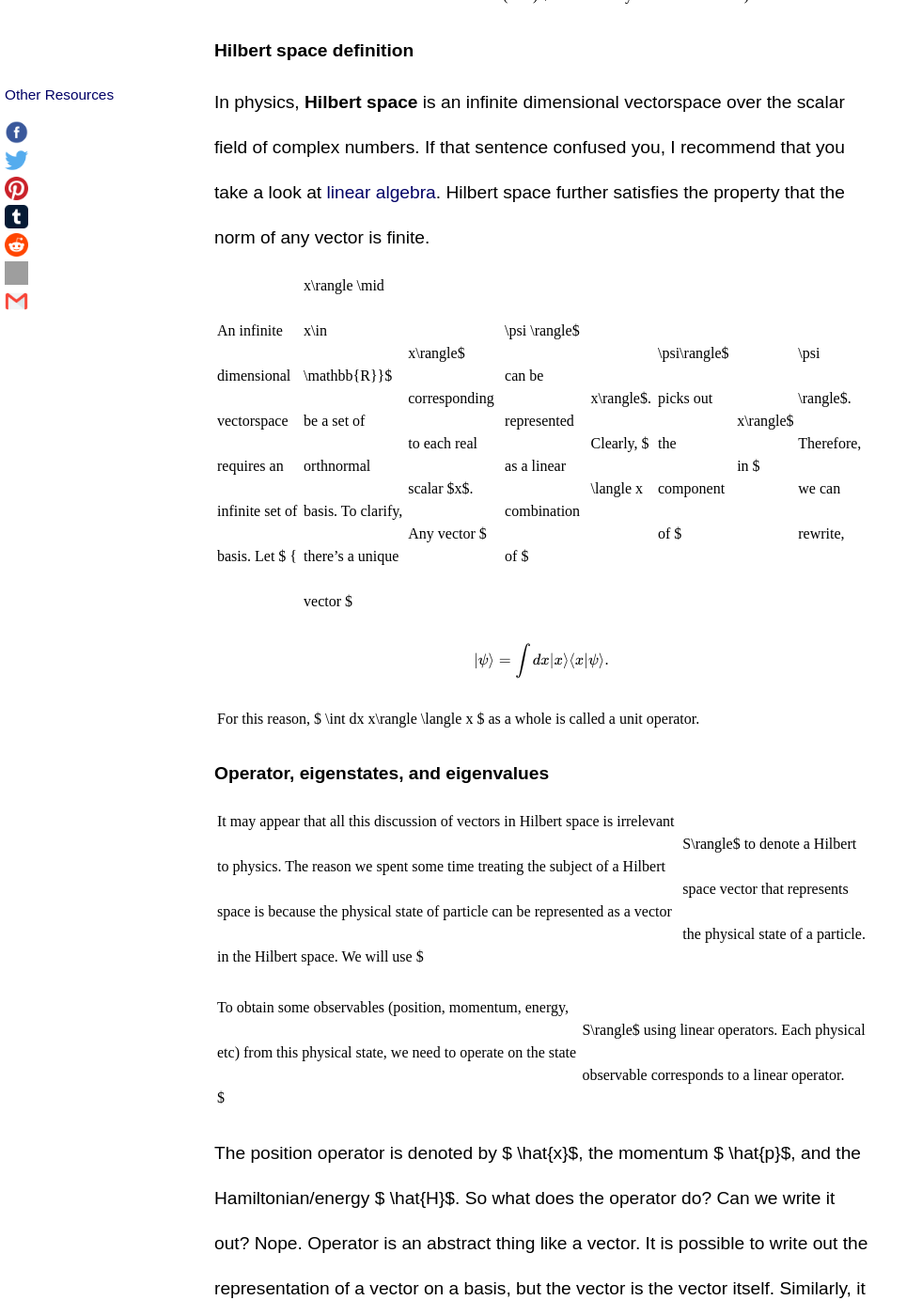
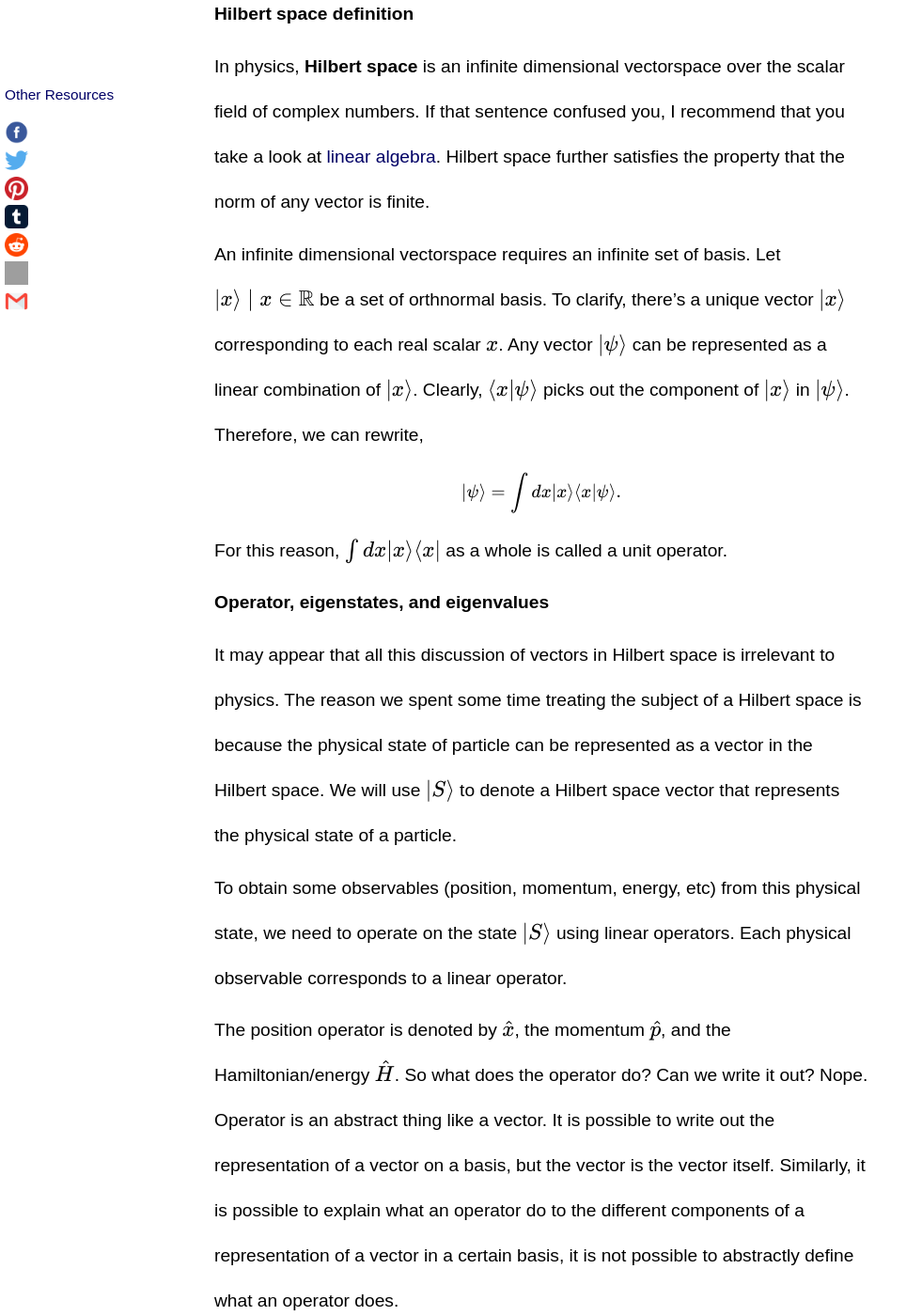
Before and after one commit to IntuitivePhysics/IntuitivePhysics, a Jekyll site: the page built from _posts/2022-10-15-quantum-mechanics-postulative-introduction.md, in a window 1280 px wide and 1400 px high, scrolled down 2351 px. Shown: the whole window at 94% size, without its empty margins (0-981 px from the left). Built offline with Jekyll 4.4.1, drawn with Linux system fonts in a browser that asks for light colours; some of the changed text lies outside the part shown; grey boxes are pictures that could not be loaded.

Commit message:
all fixed

```diff
--- a/_layouts/default.html
+++ b/_layouts/default.html
@@ -20,7 +20,9 @@ layout: compress
 
 <body>
     {{ content }}
-    <script id="MathJax-script" async src="https://cdn.jsdelivr.net/npm/mathjax@3/es5/tex-mml-chtml.js"></script>
+    <link rel="stylesheet" href="/assets/katex/katex.min.css">
+    <script defer src="/assets/katex/katex.min.js"></script>
+    <script defer src="/assets/katex/auto-render.min.js" onload="renderMathInElement(document.body);"></script>
 </body>
 
 </html>
--- a/_posts/2022-10-15-quantum-mechanics-postulative-introduction.md
+++ b/_posts/2022-10-15-quantum-mechanics-postulative-introduction.md
@@ -34,54 +34,54 @@ This is essentially a brief postulative reformulation of the theoretical content
 Vectors are usually represented by a finite dimensional tuple $ (a_1, a_2, a_3) $. It is more general to represent a vector with an integer valued function $f$ such that $f(1)=a_1$, $f(2)=a_2$, $f(3)=a_3$. In other words, the function $f$ takes as input an index and output the value corresponding to that index for the vector.
 
 
-Thus, vectors can be generalized to infinite dimensions $ (a_1,a_2,a_3,\cdots) $ by extending the domain of $f$ to all natural numbers $ \mathbb{N}$. We can further generalize infinite dimensional vectors by making the number of dimensions uncountable--we can allow an index to the vector to be any real number (or even complex number). Thus, any function $f$ could be perceived as a representation of a vector whereby the value corresponding to the $x^\text{th}$ index is $f(x) $. We will henceforth use $ |f\rangle$ to denote a vector that is represented by the function $f$.
+Thus, vectors can be generalized to infinite dimensions $ (a_1,a_2,a_3,\cdots) $ by extending the domain of $f$ to all natural numbers $ \mathbb{N}$. We can further generalize infinite dimensional vectors by making the number of dimensions uncountable--we can allow an index to the vector to be any real number (or even complex number). Thus, any function $f$ could be perceived as a representation of a vector whereby the value corresponding to the $x^\text{th}$ index is $f(x) $. We will henceforth use $ \|f\rangle$ to denote a vector that is represented by the function $f$.
 
 **Inner product**
 
-The **inner product** of two countable vectors $ |a\rangle$, $ |b\rangle$ is represented by,
+The **inner product** of two countable vectors $ \|a\rangle$, $ \|b\rangle$ is represented by,
 
 $$
 \langle a | b\rangle = \sum_i a_i^\star b_i.
 $$
 
-This weird $ \langle a | b\rangle$ notation is called the **bracket notation**. It should be conceived of as an operator $ \langle a|$ operating upon a vector $ |b\rangle$ whereby the operation is performing inner product between $ |a\rangle$ and $ |b\rangle$.
+This weird $ \langle a \| b\rangle$ notation is called the **bracket notation**. It should be conceived of as an operator $ \langle a\|$ operating upon a vector $ \|b\rangle$ whereby the operation is performing inner product between $ \|a\rangle$ and $ \|b\rangle$.
 
-For uncountable vectors $ |f\rangle$ and $ |g\rangle$, the inner product is defined by,
+For uncountable vectors $ \|f\rangle$ and $ \|g\rangle$, the inner product is defined by,
 
 $$
 \langle f | g\rangle = \int f(x)^\star g(x) dx.
 $$
 
-The norm of a vector $ |f\rangle$ is $ \langle f | f\rangle$. Notice that the norm is always a positive number.
+The norm of a vector $ \|f\rangle$ is $ \langle f \| f\rangle$. Notice that the norm is always a positive number.
 
-A discrete set of vectors $ \{|a_1\rangle,|a_2\rangle,\cdots,|a_n\rangle\}$ is **orthonormal** if $ \langle a_i | a_j\rangle = \delta_{ij}$, where $ \delta_{ij}$ is a shorthand notation that basically means the value is $1$ if $i=j$, otherwise the value is $0$.
+A discrete set of vectors $ \{\|a_1\rangle,\|a_2\rangle,\cdots,\|a_n\rangle\}$ is **orthonormal** if $ \langle a_i \| a_j\rangle = \delta_{ij}$, where $ \delta_{ij}$ is a shorthand notation that basically means the value is $1$ if $i=j$, otherwise the value is $0$.
 
-A continuous set of vectors $ \{|x\rangle \mid x\in \mathbb{R}\}$ is **orthonormal** if $ \langle x' | x\rangle = \delta(x-x') $, where $ \delta$ is the Dirac delta function. Basically, $ \delta(x-x')=0$ if $x\not=x'$ and satisfies the property that $ \int_x \delta(x-x') dx = 1$ (when $x=x'$, $ \delta(x-x') $ is technically infinite/undefined).
+A continuous set of vectors $ \{\|x\rangle \mid x\in \mathbb{R}\}$ is **orthonormal** if $ \langle x' \| x\rangle = \delta(x-x') $, where $ \delta$ is the Dirac delta function. Basically, $ \delta(x-x')=0$ if $x\not=x'$ and satisfies the property that $ \int_x \delta(x-x') dx = 1$ (when $x=x'$, $ \delta(x-x') $ is technically infinite/undefined).
 
 **Hilbert space definition**
 
 
 In physics, **Hilbert space** is an infinite dimensional vectorspace over the scalar field of complex numbers. If that sentence confused you, I recommend that you take a look at [linear algebra](https://jeremykun.com/2011/06/19/linear-algebra-a-primer/). Hilbert space further satisfies the property that the norm of any vector is finite.
 
-An infinite dimensional vectorspace requires an infinite set of basis. Let $ \{|x\rangle \mid x\in \mathbb{R}\}$ be a set of orthnormal basis. To clarify, there's a unique vector $ |x\rangle$ corresponding to each real scalar $x$. Any vector $ |\psi \rangle$ can be represented as a linear combination of $ |x\rangle$. Clearly, $ \langle x| \psi\rangle$ picks out the component of $ |x\rangle$ in $ |\psi \rangle$. Therefore, we can rewrite,
+An infinite dimensional vectorspace requires an infinite set of basis. Let $ \{\|x\rangle \mid x\in \mathbb{R}\}$ be a set of orthnormal basis. To clarify, there's a unique vector $ \|x\rangle$ corresponding to each real scalar $x$. Any vector $ \|\psi \rangle$ can be represented as a linear combination of $ \|x\rangle$. Clearly, $ \langle x\| \psi\rangle$ picks out the component of $ \|x\rangle$ in $ \|\psi \rangle$. Therefore, we can rewrite,
 
 $$
 |\psi \rangle = \int dx |x\rangle \langle x| \psi \rangle.
 $$
 
-For this reason, $ \int dx |x\rangle \langle x|$ as a whole is called a unit operator.
+For this reason, $ \int dx \|x\rangle \langle x\|$ as a whole is called a unit operator.
 
 **Operator, eigenstates, and eigenvalues**
 
-It may appear that all this discussion of vectors in Hilbert space is irrelevant to physics. The reason we spent some time treating the subject of a Hilbert space is because the physical state of particle can be represented as a vector in the Hilbert space. We will use $ |S\rangle$ to denote a Hilbert space vector that represents the physical state of a particle.
+It may appear that all this discussion of vectors in Hilbert space is irrelevant to physics. The reason we spent some time treating the subject of a Hilbert space is because the physical state of particle can be represented as a vector in the Hilbert space. We will use $ \|S\rangle$ to denote a Hilbert space vector that represents the physical state of a particle.
 
-To obtain some observables (position, momentum, energy, etc) from this physical state, we need to operate on the state $ |S\rangle$ using linear operators. Each physical observable corresponds to a linear operator.
+To obtain some observables (position, momentum, energy, etc) from this physical state, we need to operate on the state $ \|S\rangle$ using linear operators. Each physical observable corresponds to a linear operator.
 
 The position operator is denoted by $ \hat{x}$, the momentum $ \hat{p}$, and the Hamiltonian/energy $ \hat{H}$. So what does the operator do? Can we write it out? Nope. Operator is an abstract thing like a vector. It is possible to write out the representation of a vector on a basis, but the vector is the vector itself. Similarly, it is possible to explain what an operator do to the different components of a representation of a vector in a certain basis, it is not possible to abstractly define what an operator does.
 
-These operators all have eigenstates and corresponding eigenvalues. The eigenstates of $ \hat{x}$ are defined to be the set of vectors $ \{|x\rangle \mid x\in \mathbb{R}\}$ and the corresponding eigenvalue for an eigenstate $ |x\rangle$ is the scalar $x$. The eigenstates of $ \hat{x}$ form an orthonormal basis.
+These operators all have eigenstates and corresponding eigenvalues. The eigenstates of $ \hat{x}$ are defined to be the set of vectors $ \{\|x\rangle \mid x\in \mathbb{R}\}$ and the corresponding eigenvalue for an eigenstate $ \|x\rangle$ is the scalar $x$. The eigenstates of $ \hat{x}$ form an orthonormal basis.
 
-Similarly, the eigenstates of $ \hat{p}$ are defined to be the set $ \{|p\rangle \mid p \in \mathbb{R}\}$ where each eigenstate $ |p\rangle$ has an eigenvalue $p$.
+Similarly, the eigenstates of $ \hat{p}$ are defined to be the set $ \{\|p\rangle \mid p \in \mathbb{R}\}$ where each eigenstate $ \|p\rangle$ has an eigenvalue $p$.
 
 For any operator that corresponds to a physical observable, it turns out that its eigenstates necessarily form an orthonormal basis of the Hilbert space. This interesting result is because of the fact that operators that correspond to physical observables are **Hermitian**, which you may take as a postulate.
 
@@ -104,7 +104,7 @@ $$
 
 **Relationship between position and momentum operator**
 
-These variables are what represent the vector $ |S\rangle$ in different basis. Our next enterprise is to relate them to each other by relating the basis $ |x\rangle$, $ |p\rangle$. The relation between the operators and basis is significant because it turns out that the law of quantum physics (Schrodinger's Equation) is written in terms of the Hamiltonian operator. Thus, an operator is quite useless if we cannot relate it to the Hamiltonian operator. Further, it turns out that we need to first establish a connection between $ \hat{x}$ and $ \hat{p}$ in order to properly introduce the Hamiltonian operator.
+These variables are what represent the vector $ \|S\rangle$ in different basis. Our next enterprise is to relate them to each other by relating the basis $ \|x\rangle$, $ \|p\rangle$. The relation between the operators and basis is significant because it turns out that the law of quantum physics (Schrodinger's Equation) is written in terms of the Hamiltonian operator. Thus, an operator is quite useless if we cannot relate it to the Hamiltonian operator. Further, it turns out that we need to first establish a connection between $ \hat{x}$ and $ \hat{p}$ in order to properly introduce the Hamiltonian operator.
 
 To relate the operators, we need two more postulates. First, we take as postulate the **position momentum operator relation**,
 
@@ -112,9 +112,9 @@ $$
 \langle x|\hat{p}|\psi \rangle = -i\hbar \frac{\partial}{\partial x} \langle x|\psi\rangle.
 $$
 
-It should be noted that most people would start with the postulate $ \langle x|p\rangle - \langle p | x\rangle = i\hbar$, but we will not since Griffith doesn't.
+It should be noted that most people would start with the postulate $ \langle x\|p\rangle - \langle p \| x\rangle = i\hbar$, but we will not since Griffith doesn't.
 
-Let me explain this postulate more intuitively. It is essentially saying that the $ \hat{p}$ operator, when projected along $ \langle x|$, is essentially taking the derivative of the $ |x\rangle$ component of $ |\psi\rangle$.
+Let me explain this postulate more intuitively. It is essentially saying that the $ \hat{p}$ operator, when projected along $ \langle x\|$, is essentially taking the derivative of the $ \|x\rangle$ component of $ \|\psi\rangle$.
 
 $$
 
@@ -124,13 +124,13 @@ p \langle x|p \rangle = -i\hbar \frac{\partial}{\partial x} \langle x|p\rangle.
 
 $$
 
-This can be solved as a differential equation, viewing $ \langle x|p\rangle$ as a function of $x$, giving,
+This can be solved as a differential equation, viewing $ \langle x\|p\rangle$ as a function of $x$, giving,
 
 $$
 \langle x | p\rangle = Ae^{ipx/\hbar}.
 $$
 
-$ |p\rangle$ is orthonormal. This fact may help us determine $A$.
+$ \|p\rangle$ is orthonormal. This fact may help us determine $A$.
 
 $$
 
@@ -161,11 +161,11 @@ Now, given the relation between these two basis, we may represent one basis in t
 
 $$
 
-    |x \rangle  = \int dp \langle p | x \rangle | p \rangle \\
+    \|x \rangle  = \int dp \langle p | x \rangle | p \rangle \\
 
 $$
 
-A vector $ |S\rangle$ may thus be represented in two manners,
+A vector $ \|S\rangle$ may thus be represented in two manners,
 
 $$
 
@@ -192,7 +192,7 @@ $$
 
 $$
 
-We have now derived the relation between $ \{|x\rangle\}$ and $ \{|p\rangle\}$. We also obtained from that the relation between $ \Psi$ and $ \Phi$, the two representations of a wavefunction $ |S\rangle$ in the position basis and the momentum basis. Now, time is ripe to introduce the Hamiltonian operator.
+We have now derived the relation between $ \{\|x\rangle\}$ and $ \{\|p\rangle\}$. We also obtained from that the relation between $ \Psi$ and $ \Phi$, the two representations of a wavefunction $ \|S\rangle$ in the position basis and the momentum basis. Now, time is ripe to introduce the Hamiltonian operator.
 
 **Other operators**
 
@@ -202,7 +202,7 @@ $$
 \hat{H} = \frac{\hat{p}^2}{2m} + V(x).
 $$
 
-Hamiltonian operator is most commonly expressed in the $ \{|x\rangle\}$ basis, so let's do that,
+Hamiltonian operator is most commonly expressed in the $ \{\|x\rangle\}$ basis, so let's do that,
 
 $$
 
@@ -211,26 +211,26 @@ $$
 
 $$
 
-You would recognize this as the familiar form of the Hamiltonian operator if you have exposure to quantum mechanics before. An interesting insight can be obtained if we let $ |\psi\rangle$ equal to the eigenstate of the Hamiltonian operator. Let the eigenstate be $ |n\rangle$ and the eigenvalue be $E_n$, the equation becomes,
+You would recognize this as the familiar form of the Hamiltonian operator if you have exposure to quantum mechanics before. An interesting insight can be obtained if we let $ \|\psi\rangle$ equal to the eigenstate of the Hamiltonian operator. Let the eigenstate be $ \|n\rangle$ and the eigenvalue be $E_n$, the equation becomes,
 
 $$
 \langle x|\hat{H}|n\rangle  = \left(-\frac{\hbar^2}{2m} \frac{\partial^2}{\partial x^2} + V \right)\langle x|n\rangle \\
 E_n \langle x|n\rangle = \left(-\frac{\hbar^2}{2m} \frac{\partial^2}{\partial x^2} + V \right)\langle x|n\rangle
 $$
 
-This can be perceived as a differential equation, whereby $ \langle x|n\rangle$ is a function of $x$. This differential equation is known as the time-independent Schrodinger's Equation. It's given a fancy name although it follows trivially from the definition of the Hamiltonian operator. Solving this equation gives us $ \langle x|n\rangle$ which finally connects all three basis $ \{|x\rangle\}$, $ \{|p\rangle\}$ and $ \{|n\rangle\}$.
+This can be perceived as a differential equation, whereby $ \langle x\|n\rangle$ is a function of $x$. This differential equation is known as the time-independent Schrodinger's Equation. It's given a fancy name although it follows trivially from the definition of the Hamiltonian operator. Solving this equation gives us $ \langle x\|n\rangle$ which finally connects all three basis $ \{\|x\rangle\}$, $ \{\|p\rangle\}$ and $ \{\|n\rangle\}$.
 
 ### Generalized Statistics Interpretation
 
-So now we know $ |S\rangle$ is a vector that corresponds to a physical state, and that $ \hat{x} |S\rangle$ somehow tells us something about the positional information of a particle at physical state $ |S\rangle$, how do we exactly know the position of the particle?
+So now we know $ \|S\rangle$ is a vector that corresponds to a physical state, and that $ \hat{x} \|S\rangle$ somehow tells us something about the positional information of a particle at physical state $ \|S\rangle$, how do we exactly know the position of the particle?
 
-The generalized statistics interpretation is what connects the mathematics with physics. Let $ \{|x\rangle\}$ be an orthonormal basis that are the eigenstates of $ \hat{x}$ with corresponding eigenvalues $ \{x\}$. We know that,
+The generalized statistics interpretation is what connects the mathematics with physics. Let $ \{\|x\rangle\}$ be an orthonormal basis that are the eigenstates of $ \hat{x}$ with corresponding eigenvalues $ \{x\}$. We know that,
 
 $$
 |S\rangle = \int dx |x\rangle \Psi(x)
 $$
 
-where $ \Psi(x) = \langle x|S\rangle$ is just a scalar valued function. Then, the generalized statistics interpretation states that the probability density of measuring the eigenvalue $x$ is $ \Psi(x)^2$. In other words, the only values we can possibly measure are the eigenvalues of $ \hat{x}$; the probability of measuring each eigenvalue is the square of the component of that eigenvalue's eigenstate in the state the particle is in. The general statistics interpretation is the fourth postulate of quantum mechanics.
+where $ \Psi(x) = \langle x\|S\rangle$ is just a scalar valued function. Then, the generalized statistics interpretation states that the probability density of measuring the eigenvalue $x$ is $ \Psi(x)^2$. In other words, the only values we can possibly measure are the eigenvalues of $ \hat{x}$; the probability of measuring each eigenvalue is the square of the component of that eigenvalue's eigenstate in the state the particle is in. The general statistics interpretation is the fourth postulate of quantum mechanics.
 
 From this definition, we can readily derive that the expected observed position $ \langle x\rangle$ satisfies,
 
@@ -242,7 +242,7 @@ $$
 = \langle S| \hat{x}|S\rangle
 $$
 
-By the same reasoning, any general observable $ \hat{Q}$ has expected value $ \langle S| \hat{Q} |S\rangle$.
+By the same reasoning, any general observable $ \hat{Q}$ has expected value $ \langle S\| \hat{Q} \|S\rangle$.
 
 ### Schrodinger Equation
 
@@ -252,7 +252,7 @@ $$
 i\hbar\frac{\partial |S\rangle}{\partial t} = \hat{H} |S\rangle
 $$
 
-We may also write it in terms of the $ \{|x\rangle\}$ basis, which is what most introductory textbooks do,
+We may also write it in terms of the $ \{\|x\rangle\}$ basis, which is what most introductory textbooks do,
 
 $$
  \langle x| i\hbar \frac{\partial |S\rangle}{\partial t} = \langle x|\hat{H}|S\rangle \\
@@ -264,7 +264,7 @@ $$
 
 The great thing of a postulative introduction is that it is very terse and gives somewhat of a big picture without glossing over too much details. But a problem with it is that you can totally read the first 3 parts of this article and walk away with no clue at all about how to apply quantum mechanics. That is what this final section addresses--for those petty engineers who care about applications.
 
-Usually, in a quantum mechanics problem (as in any other physics problem), you are given an initial state $ |S(0)\rangle$ and you want to find the state at time $t$, $ |S(t)\rangle$.
+Usually, in a quantum mechanics problem (as in any other physics problem), you are given an initial state $ \|S(0)\rangle$ and you want to find the state at time $t$, $ \|S(t)\rangle$.
 
 Or more realistically, you are given an initial state's representation in some basis. Usually it is the position basis. So, in most cases, you start with $ \Psi(x,0) $. You with to derive $ \Psi(x,t) $ or $ \Phi(p,t) $ or $E_n(t) $. It doesn't matter. You can always convert between them based on what we learned in the [first part](#hilbert-space) of the article.
 
@@ -272,17 +272,17 @@ The magic formula is always the same:
 
 **Part 1**
 
-Find the eigenstates and eigenvalues of the Hamiltonian operator $ \bar{H}$ in the basis in which the initial state $ |S(0)\rangle$ is given. We need to find it each time because it is dependent on the potential function $V$. This is done by solving the so-called time-independent Schrodinger's equation,
+Find the eigenstates and eigenvalues of the Hamiltonian operator $ \bar{H}$ in the basis in which the initial state $ \|S(0)\rangle$ is given. We need to find it each time because it is dependent on the potential function $V$. This is done by solving the so-called time-independent Schrodinger's equation,
 
 $$
 E_n\langle x|n\rangle = \left(-\frac{\hbar^2}{2m} \frac{\partial^2}{\partial x^2} + V \right)\langle x|n\rangle
 $$
 
-because $ \langle x|n\rangle $ gives us a representation of eigenstate $ |n\rangle$ in the $ \{|x\rangle\}$ basis. Note that if you are given $ \Phi(x,0) $ instead of $ \Psi(x,0) $, you should solve for $ \langle p|n\rangle$ instead.
+because $ \langle x\|n\rangle $ gives us a representation of eigenstate $ \|n\rangle$ in the $ \{\|x\rangle\}$ basis. Note that if you are given $ \Phi(x,0) $ instead of $ \Psi(x,0) $, you should solve for $ \langle p\|n\rangle$ instead.
 
 **Part 2**
 
-Represent the original state $ |S(0)\rangle$ in terms of the Hamiltonian eigenstates $ |n\rangle$.
+Represent the original state $ \|S(0)\rangle$ in terms of the Hamiltonian eigenstates $ \|n\rangle$.
 
 $$
 |S(0)\rangle = \sum_n c_n(0) |n\rangle \\
@@ -304,18 +304,18 @@ $$
 
 **Part 3**
 
-Plug $ |S(0)\rangle$ back into the Schrodinger's Equation.
+Plug $ \|S(0)\rangle$ back into the Schrodinger's Equation.
 
 $$
 i\hbar\frac{\partial}{\partial t}\sum_n c_n |n\rangle = \hat{H} \sum_n c_n |n\rangle \\
 i\hbar \sum_n |n\rangle\frac{\partial c_n}{\partial t} = \sum_n c_n E_n |n\rangle
 $$
 
-Because $ \{|n\rangle\}$ are linearly independent, it must be that each component of $ |n\rangle$ must equal for the overall equality to hold,
+Because $ \{\|n\rangle\}$ are linearly independent, it must be that each component of $ \|n\rangle$ must equal for the overall equality to hold,
 
 $$
 i\hbar\frac{\partial c_n}{\partial t} = c_n E_n \\
 c_n = c_n(0) e^{\frac{E_nt}{i\hbar}}
 $$
 
-Now, $c_n$ is found, thus $ |S\rangle$ is found in terms of energy basis. It can be translated into other basis easily.
+Now, $c_n$ is found, thus $ \|S\rangle$ is found in terms of energy basis. It can be translated into other basis easily.
```
